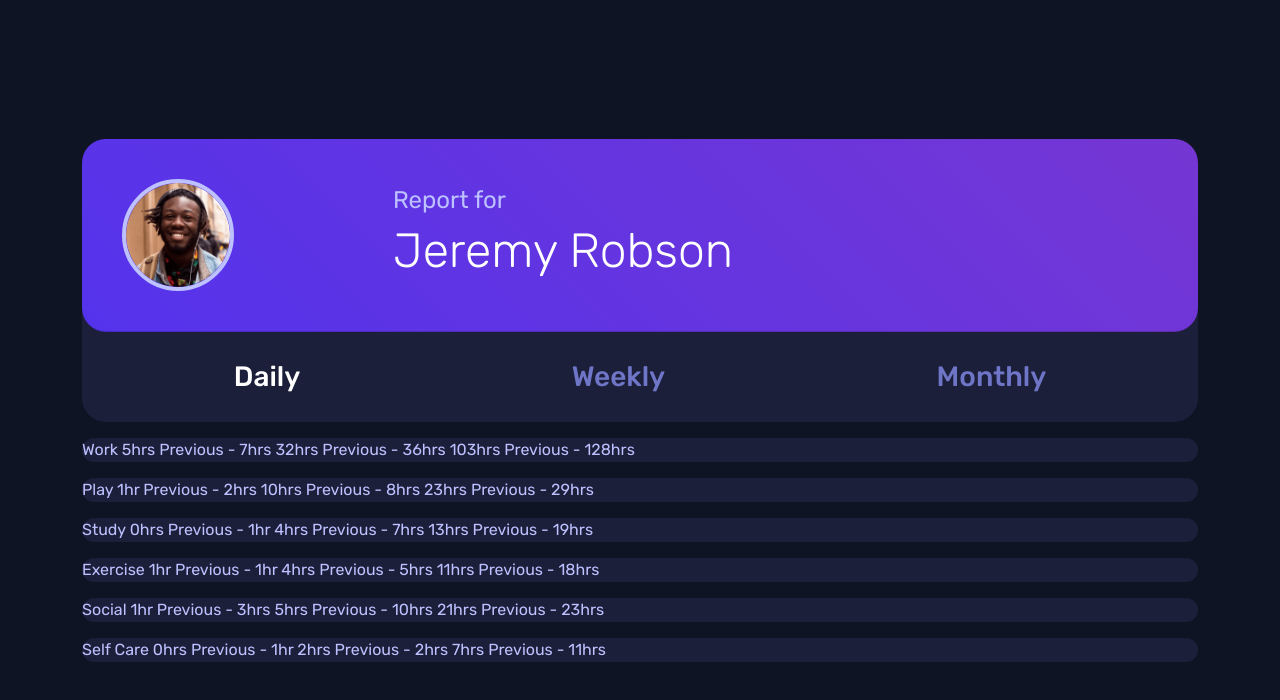
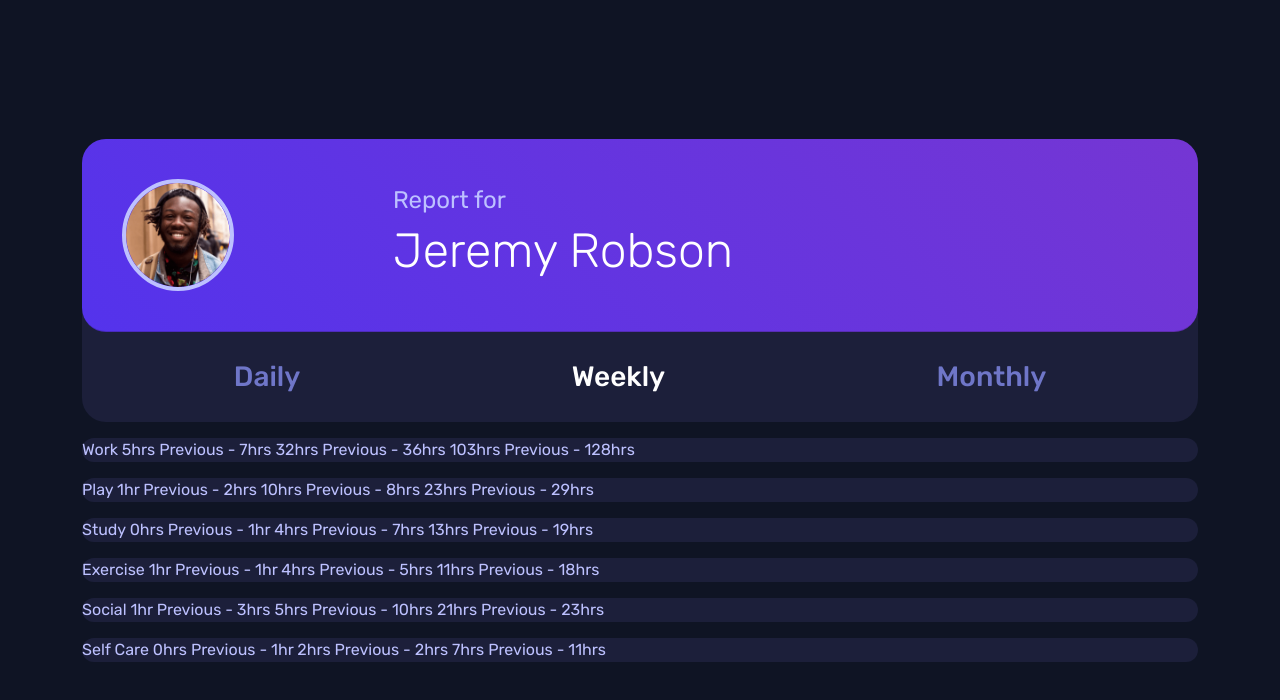
Before and after one commit to anaClarissi/time-tracking-dashboard, a website built with Vite: page index.html in a window 1280 px wide. Both pictures are taken after a click on the link "Weekly". Built offline with nearby package versions, Linux system fonts and the light colour scheme.

Commit message:
feat: handle data-title atibute

```diff
--- a/index.html
+++ b/index.html
@@ -16,7 +16,7 @@
   <title>Frontend Mentor | Time tracking dashboard</title>
 
 </head>
-<body>
+<body data-title="daily">
 
   <main class="main">
 
@@ -40,9 +40,9 @@
 
             <ul class="main-list">
 
-              <li class="main-item"><a href="#" class="main-link active">Daily</a></li>
-              <li class="main-item"><a href="#" class="main-link">Weekly</a></li>
-              <li class="main-item"><a href="#" class="main-link">Monthly</a></li>
+              <li class="main-item"><a href="#" class="main-link active" id="daily">Daily</a></li>
+              <li class="main-item"><a href="#" class="main-link" id="weekly">Weekly</a></li>
+              <li class="main-item"><a href="#" class="main-link" id="monthly">Monthly</a></li>
 
             </ul>
 
--- a/src/css/style.css
+++ b/src/css/style.css
@@ -151,8 +151,26 @@ body {
   font-weight: 500;
   text-decoration: none;
   color: var(--main-card-header-link-color);
+  transition: all .2s ease-in-out;
 }
 
 .main-link.active {
   color: var(--main-card-header-link-active-color);
 }
+
+
+/*========================*/
+/*      ACCESSIBILITY     */
+/*========================*/
+
+@media (prefers-reduced-motion: reduce) {
+
+  /*========================*/
+  /*       GRID CARDS       */
+  /*========================*/
+
+  .main-link {
+    transition: none;
+  }
+
+}
--- /dev/null
+++ b/src/js/data-title.js
@@ -0,0 +1,31 @@
+const mainLink = document.querySelectorAll(".main-link");
+
+mainLink.forEach(link => {
+
+    link.addEventListener("click", () => activeLink(link));
+
+});
+
+function activeLink(link) {
+
+    removeAllActiveLink();
+
+    handleDataTitle(link.id);
+
+    link.classList.add("active");
+
+}
+
+function removeAllActiveLink () {
+
+    mainLink.forEach(link => link.classList.remove("active"));
+
+}
+
+function handleDataTitle (title) {
+
+    const body = document.querySelector("body");
+
+    body.setAttribute("data-title", `${title}`);
+
+}
--- a/src/js/main.js
+++ b/src/js/main.js
@@ -3,3 +3,5 @@ import 'bootstrap/dist/css/bootstrap.min.css';
 import 'bootstrap/dist/js/bootstrap.bundle.min.js';
 
 import '../css/style.css';
+
+import './data-title.js';
```
